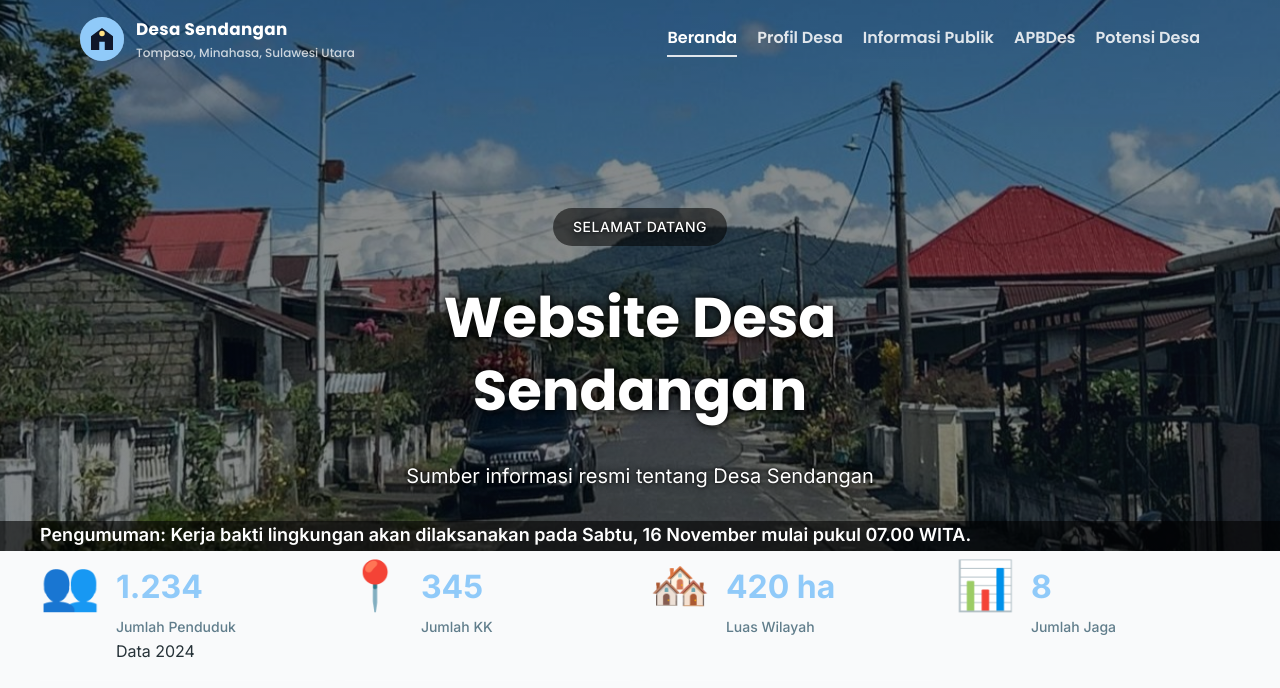
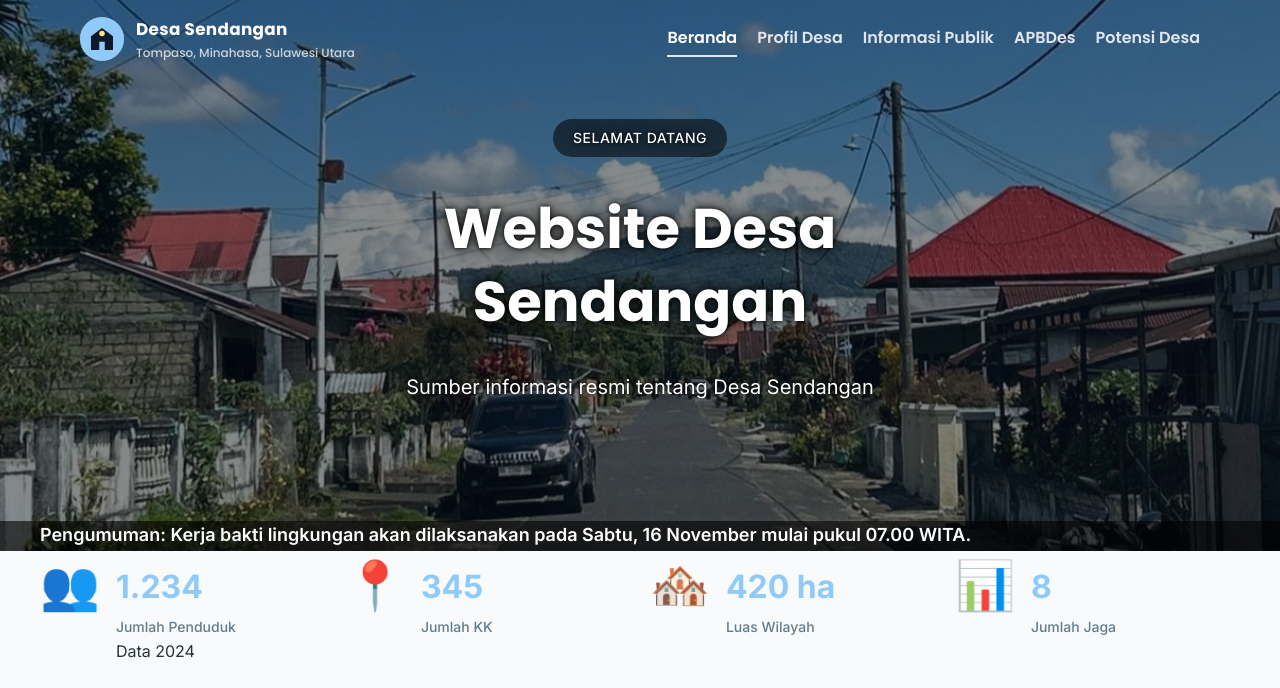
Before and after one commit to sendangantompaso144/webd-sendangan, a PHP site: page / in a window 1280 px wide. Shown: the top 688 px of the page. Run offline with PHP 8.4, Linux system fonts and the light colour scheme.

Commit message:
center hero content

```diff
--- a/index.php
+++ b/index.php
@@ -321,11 +321,11 @@ render_base_layout([
                 background-repeat: no-repeat;
                 display: flex;
                 flex-direction: column;
-                justify-content: center;
+                justify-content: space-between;
                 align-items: stretch;
                 text-align: center;
                 margin-top: calc(-1 * var(--header-height, 88px));
-                padding: calc(100px + var(--header-height, 88px)) 0 0px;
+                padding: calc(40px + var(--header-height, 88px)) 0 0;
                 overflow: hidden;
             }
 
@@ -340,11 +340,11 @@ render_base_layout([
                 z-index: 1;
                 width: min(1120px, 92vw);
                 margin: 0 auto;
-                flex: 1 1 auto;
+                flex: 0 0 auto;
                 display: flex;
                 flex-direction: column;
                 align-items: center;
-                justify-content: center;
+                justify-content: flex-start;
                 gap: 24px;
             }
 
@@ -952,7 +952,7 @@ render_base_layout([
             @media (max-width: 768px) {
                 .hero-section {
                     min-height: 460px;
-                    padding: calc(70px + var(--header-height, 88px)) 0 0px;
+                    padding: calc(30px + var(--header-height, 88px)) 0 0;
                 }
 
                 .hero-content-wrapper {
```
